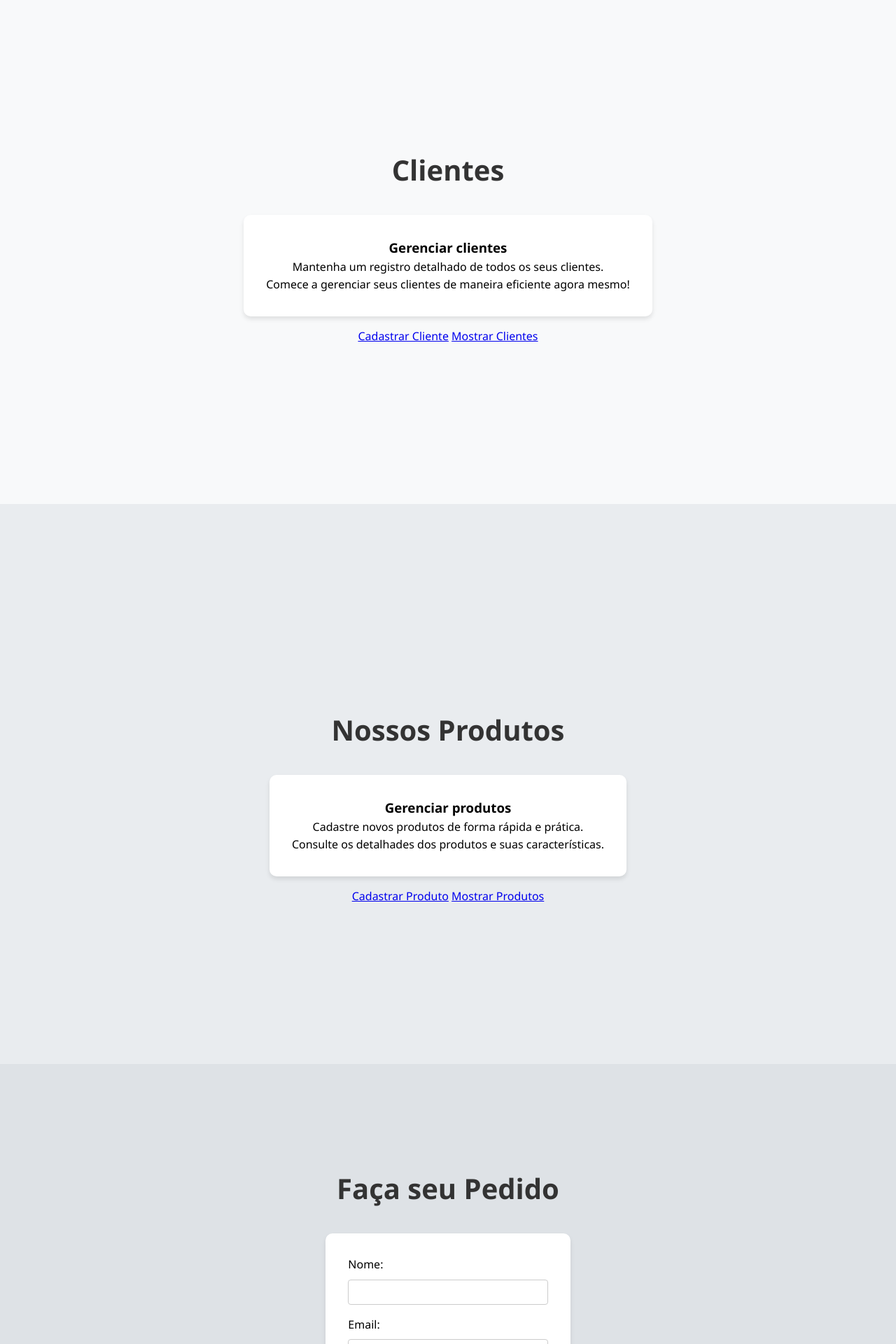
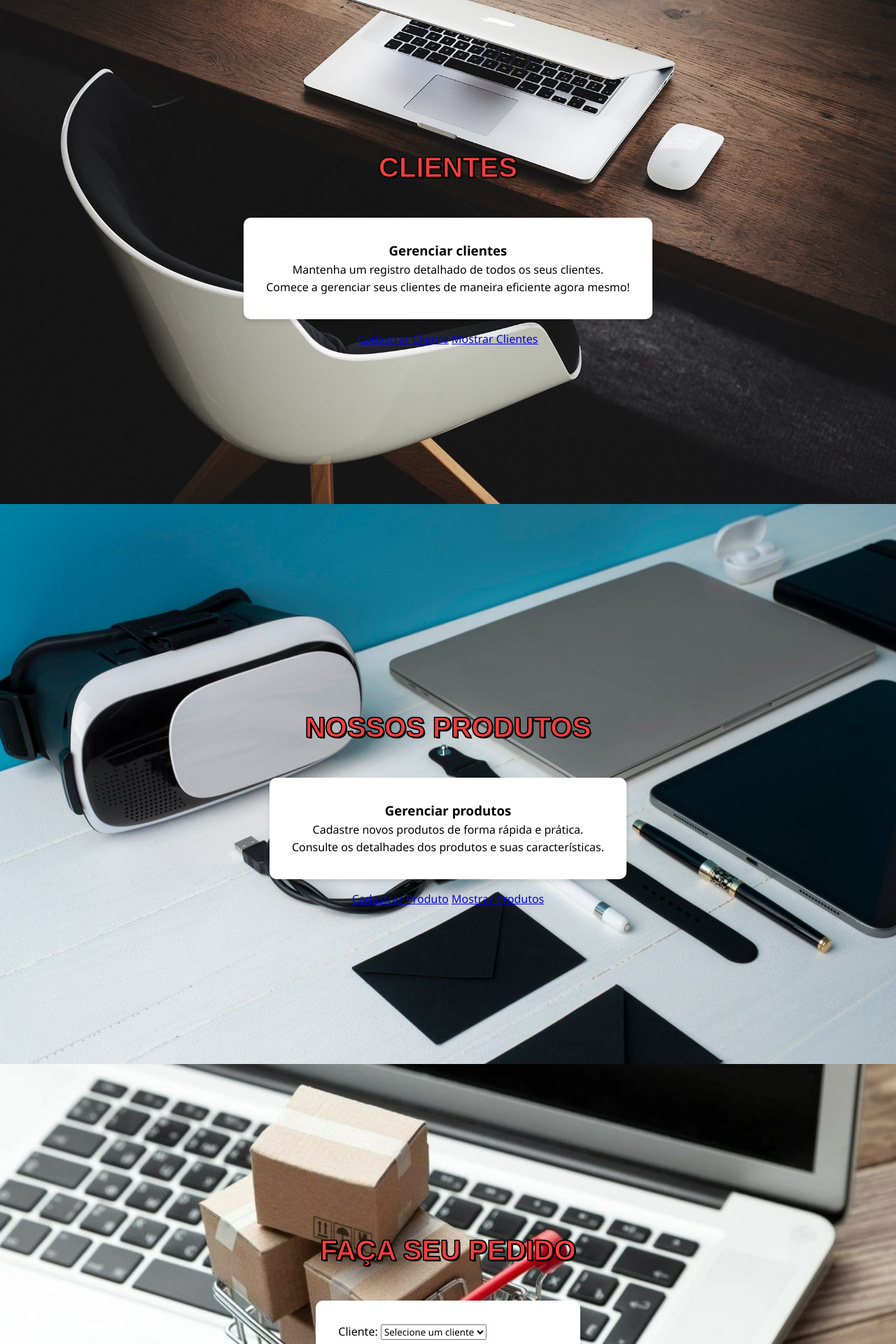
Before and after one commit to jefferson-ribeiro/cadastro_python, a Flask app: page / in a window 1280 px wide. Shown: the part 880-2800 px from the top of the page at 70% size. Run offline with Flask 3, Linux system fonts and the light colour scheme.

Commit message:
inclusao de pedidos

```diff
--- a/ecommerce_app/app/routes.py
+++ b/ecommerce_app/app/routes.py
@@ -1,14 +1,12 @@
 from app import app, db
-from flask import redirect, render_template, request, flash, url_for
+from flask import jsonify, redirect, render_template, request, flash, url_for
 from app.models import Cliente, Produto, Pedido
-
-# clientes = []
-# produtos = []
-# pedidos = []
 
 @app.route('/')
 def home():
-    return render_template('index.html')
+    clientes = Cliente.query.all()
+    produtos = Produto.query.all()
+    return render_template('index.html', clientes=clientes, produtos=produtos)
 
 @app.route('/cliente')
 def cliente():
@@ -73,22 +71,26 @@ def submit_pedido():
     produto_id = int(request.form.get('produto'))
     quantidade = int(request.form.get('quantidade'))
 
+    # Buscar o cliente e o produto no banco de dados
     cliente = Cliente.query.get(cliente_id)
     produto = Produto.query.get(produto_id)
 
     if not cliente or not produto:
         flash("Cliente ou Produto não encontrado.")
-        return redirect(url_for('pedido'))
+        return redirect(url_for('home'))
 
-    novo_pedido = Pedido(cliente_id=cliente_id)
+    # Calcular o valor total do pedido
+    valor_total = quantidade * produto.valor
+
+    # Criar o novo pedido com o valor total
+    novo_pedido = Pedido(cliente_id=cliente_id, produto_id=produto_id, quantidade=quantidade, valor=valor_total)
+
+    # Adicionar e confirmar no banco de dados
     db.session.add(novo_pedido)
     db.session.commit()
 
-    novo_pedido.produtos.append((produto, quantidade))
-    db.session.commit()
-
     flash("Pedido cadastrado com sucesso!")
-    return redirect(url_for('pedido'))
+    return redirect(url_for('home'))
 
 @app.route('/show_clientes')
 def show_clientes():
@@ -103,4 +105,29 @@ def show_produtos():
 @app.route('/show_pedidos')
 def show_pedidos():
     pedidos = Pedido.query.all()
-    return render_template('pedidos.html', pedidos=pedidos)
+    pedidos_completos = []
+
+    for pedido in pedidos:
+        cliente = Cliente.query.get(pedido.cliente_id)
+        produto = Produto.query.get(pedido.produto_id)
+        pedidos_completos.append({
+            'codigo': pedido.codigo,
+            'cliente': cliente.nome,
+            'produto': produto.nome,
+            'quantidade': pedido.quantidade,
+            'valor_unitario': produto.valor,
+            'valor_total': pedido.valor
+        })
+    return render_template('pedidos.html', pedidos=pedidos_completos)
+
+@app.route('/clientes')
+def get_clientes():
+    clientes = Cliente.query.all()
+    clientes_data = [{'codigo': cliente.codigo, 'nome': cliente.nome} for cliente in clientes]
+    return jsonify(clientes_data)
+
+@app.route('/produtos')
+def get_produtos():
+    produtos = Produto.query.all()
+    produtos_data = [{'codigo': produto.codigo, 'nome': produto.nome} for produto in produtos]
+    return jsonify(produtos_data)
--- a/ecommerce_app/app/static/css/index/style.css
+++ b/ecommerce_app/app/static/css/index/style.css
@@ -48,16 +48,31 @@ section {
   align-items: center;
 }
 
+#home {
+  background-image: url("../../assets/img/img-home.jpg");
+  background-size: cover; /* Faz a imagem cobrir toda a área */
+  background-repeat: no-repeat; /* Evita repetição da imagem */
+  background-position: center; /* Centraliza a imagem */
+}
 #cliente {
-  background: #f8f9fa;
+  background-image: url("../../assets/img/img-cliente.jpg");
+  background-size: cover; /* Faz a imagem cobrir toda a área */
+  background-repeat: no-repeat; /* Evita repetição da imagem */
+  background-position: center; /* Centraliza a imagem */
 }
 
 #produto {
-  background: #e9ecef;
+  background-image: url("../../assets/img/img-products.jpg");
+  background-size: cover; /* Faz a imagem cobrir toda a área */
+  background-repeat: no-repeat; /* Evita repetição da imagem */
+  background-position: center; /* Centraliza a imagem */
 }
 
 #pedido {
-  background: #dee2e6;
+  background-image: url("../../assets/img/img-pedido.jpg");
+  background-size: cover; /* Faz a imagem cobrir toda a área */
+  background-repeat: no-repeat; /* Evita repetição da imagem */
+  background-position: center; /* Centraliza a imagem */
 }
 
 .container {
@@ -69,7 +84,15 @@ section {
 h2 {
   font-size: 2.5rem;
   margin-bottom: 2rem;
-  color: #333;
+  color: #f23e3e;
+  font-family: 'Anton', sans-serif; /* Fonte Anton */
+  font-weight: bold;
+  text-align: center; /* Centralizar o texto */
+  text-transform: uppercase; /* Letras maiúsculas */
+  padding-bottom: 0.5rem;
+  -webkit-text-stroke: 1px black; /* Contorno grosso preto */
+  text-shadow: 2px 2px 0 #000, -1px -1px 0 #000, 1px -1px 0 #000,
+    -1px 1px 0 #000, 1px 1px 0 #000;
 }
 
 .card {
--- a/ecommerce_app/app/templates/index.html
+++ b/ecommerce_app/app/templates/index.html
@@ -54,38 +54,41 @@
         <a href="/produto" class="btn btn-primary mb-2">Cadastrar Produto</a>
         <a href="/show_produtos" class="btn btn-secondary">Mostrar Produtos</a>
       </div>
+    </div>
   </section>
 
   <section id="pedido">
     <div class="container">
       <h2>Faça seu Pedido</h2>
       <div class="card">
-        <form id="pedidoForm">
+        <form id="pedidoForm" action="/submit_pedido" method="POST">
           <div class="form-group">
-            <label for="nome">Nome:</label>
-            <input type="text" id="nome" required>
-          </div>
-          <div class="form-group">
-            <label for="email">Email:</label>
-            <input type="email" id="email" required>
+            <label for="cliente">Cliente:</label>
+            <select id="cliente_search" name="cliente" required>
+              <option value="" selected disabled>Selecione um cliente</option>
+              {% for cliente in clientes %}
+              <option value="{{ cliente.codigo }}">{{ cliente.nome }}</option>
+              {% endfor %}
+            </select>
           </div>
           <div class="form-group">
             <label for="produto">Produto:</label>
-            <select id="produto" required>
-              <option value="">Selecione um produto</option>
-              <option value="premium">Produto Premium</option>
-              <option value="standard">Produto Standard</option>
+            <select id="produto_search" name="produto" required>
+              <option value="" selected disabled>Selecione um produto</option>
+              {% for produto in produtos %}
+              <option value="{{ produto.codigo }}">{{ produto.nome }}</option>
+              {% endfor %}
             </select>
           </div>
           <div class="form-group">
-            <label for="mensagem">Mensagem:</label>
-            <textarea id="mensagem" rows="4"></textarea>
+            <label for="quantidade">Quantidade:</label>
+            <input type="number" id="quantidade" name="quantidade" value="0" required>
           </div>
           <button type="submit">Enviar Pedido</button>
+          <a href="/show_pedidos" class="btn btn-secondary">Consultar Pedidos</a>
         </form>
       </div>
     </div>
   </section>
 </body>
-
 </html>
```
Also changed, not shown: ecommerce_app/app/models.py (+14 -11 lines), ecommerce_app/app/templates/pedidos.html (+40 -17 lines), ecommerce_app/app/static/assets/img/img-home.jpg (added).
